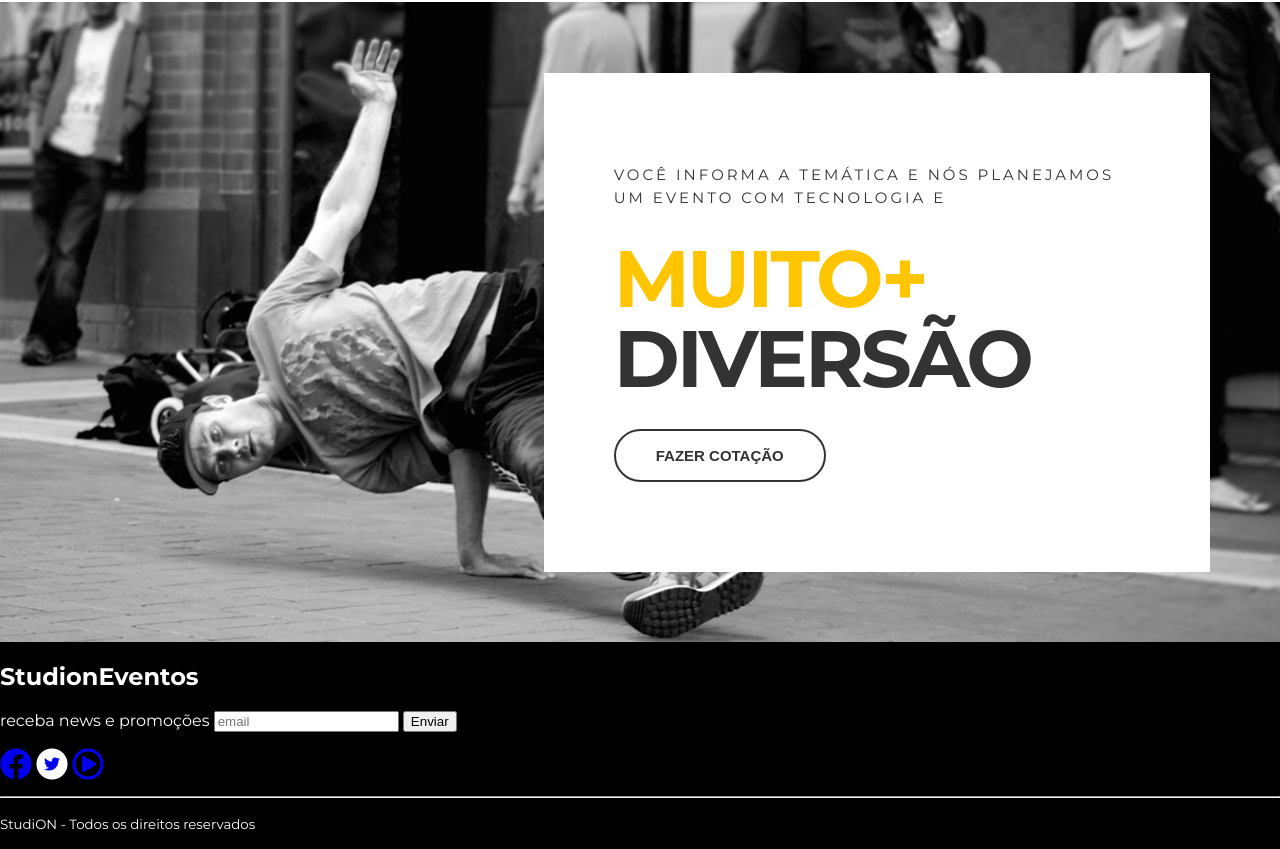
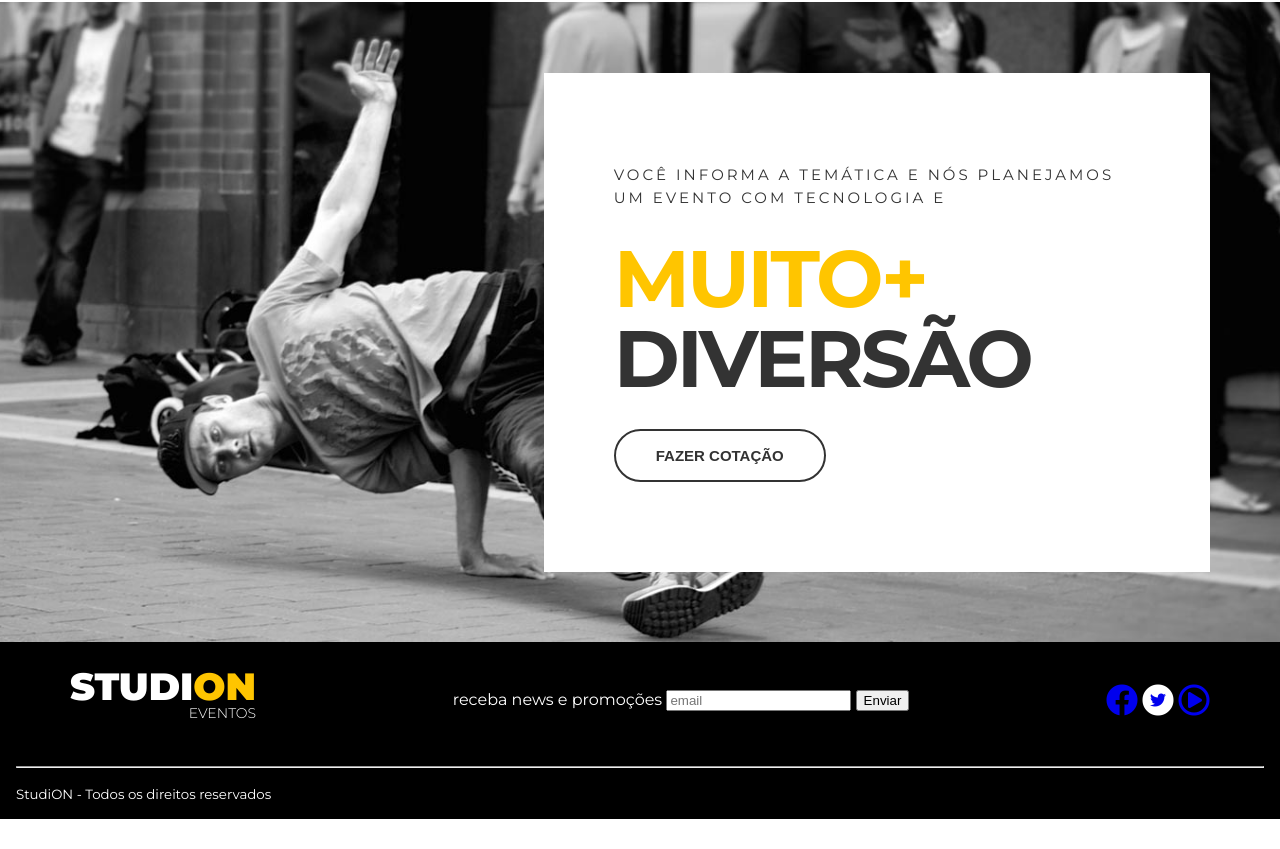
Before and after one commit to danielsilveira-dev/projeto-studion, a website: page src/index.html in a window 1280 px wide. Shown: the part 1547-2396 px from the top of the page. After the commit the page ends 2366 px from the top, so only its background shows below. Drawn offline with Linux system fonts and the light colour scheme.

Commit message:
feat(aula-7b): HTML e CSS - Estrutura, container e grid

```diff
--- a/src/index.html
+++ b/src/index.html
@@ -126,14 +126,18 @@
       </section>
     </main>
 
-    <footer>
-      <h2>Studi<span>on</span><span>Eventos</span></h2>
-      <form action="">
+    <footer class="footer">
+      <div class="container footer__container">
+        <h2 class="logo-studion">
+          Studi<span class="copy--primary">on</span>
+          <span class="logo-studion__subtitle">Eventos</span>
+        </h2>
+        <form class="footer__form" action="">
           <label for="">receba news e promoções</label>
           <input type="email" placeholder="email" />
           <button type="submit">Enviar</button>
         </form>
-      <ul>
+        <ul class="footer__social">
           <li>
             <a href="https://www.facebook.com/" target="_blank">
               <i class="fab fa-facebook fa-2x"></i>
@@ -153,6 +157,7 @@
             </a>
           </li>
         </ul>
+      </div>
       <hr />
       <p>
         <small>Studi<span>ON</span> - Todos os direitos reservados</small>
--- a/src/style.css
+++ b/src/style.css
@@ -254,7 +254,28 @@ ul {
   background: unset;
 }
 
-footer {
+.footer {
   background-color: #000;
   color: #fff;
+  padding: 0 1rem;
 }
+.footer__container {
+  display: grid;
+  grid-template-columns: repeat(3, auto);
+  align-items: center;
+}
+
+.footer .logo-studion {
+  justify-self: start;
+}
+.logo-studion__subtitle {
+  display: block;
+}
+
+.footer__form {
+  justify-self: center;
+}
+
+.footer__social {
+  justify-self: end;
+}
```
Also changed, not shown: README.md. Lines whose indentation alone changed are shown as unchanged.
